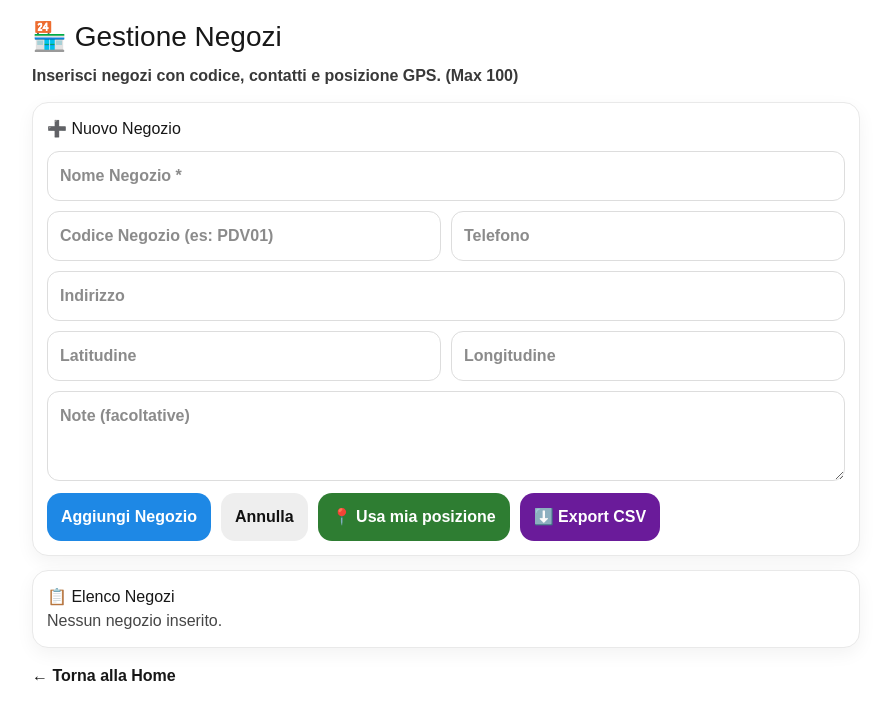
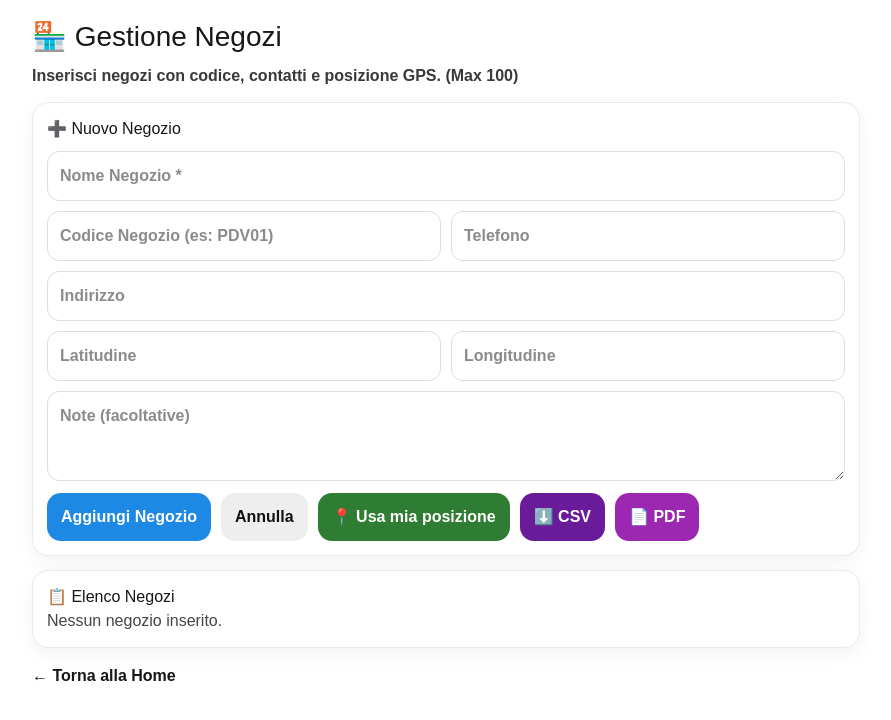
Before and after one commit to lucamandis89/pallet-tracker-v2, a Next.js app: page /shops in a window 1280 px wide. Shown: the top 720 px of the page, without its empty margins (194-1085 px from the left). Built offline with nearby package versions, Linux system fonts and the light colour scheme.

Commit message:
Update page.tsx

```diff
--- a/app/shops/page.tsx
+++ b/app/shops/page.tsx
@@ -161,6 +161,26 @@ export default function ShopsPage() {
     );
   }
 
+  async function exportPdf() {
+    const all = storage.getShops();
+    await storage.exportPdf({
+      filename: "negozi.pdf",
+      title: "Elenco Negozi",
+      headers: ["ID", "Nome", "Codice", "Telefono", "Indirizzo", "Lat", "Lng", "Note", "Creato il"],
+      rows: all.map((s) => [
+        s.id,
+        s.name,
+        s.code || "",
+        s.phone || "",
+        s.address || "",
+        s.lat ?? "",
+        s.lng ?? "",
+        s.notes || "",
+        s.createdAt ? new Date(s.createdAt).toLocaleString() : "",
+      ]),
+    });
+  }
+
   const cardStyle: React.CSSProperties = {
     background: "white",
     border: "1px solid #e9e9e9",
@@ -271,7 +291,11 @@ export default function ShopsPage() {
           </button>
 
           <button onClick={exportCsv} style={btn("#6a1b9a")}>
-            ⬇️ Export CSV
+            ⬇️ CSV
+          </button>
+
+          <button onClick={exportPdf} style={btn("#9c27b0")}>
+            📄 PDF
           </button>
         </div>
 
```
